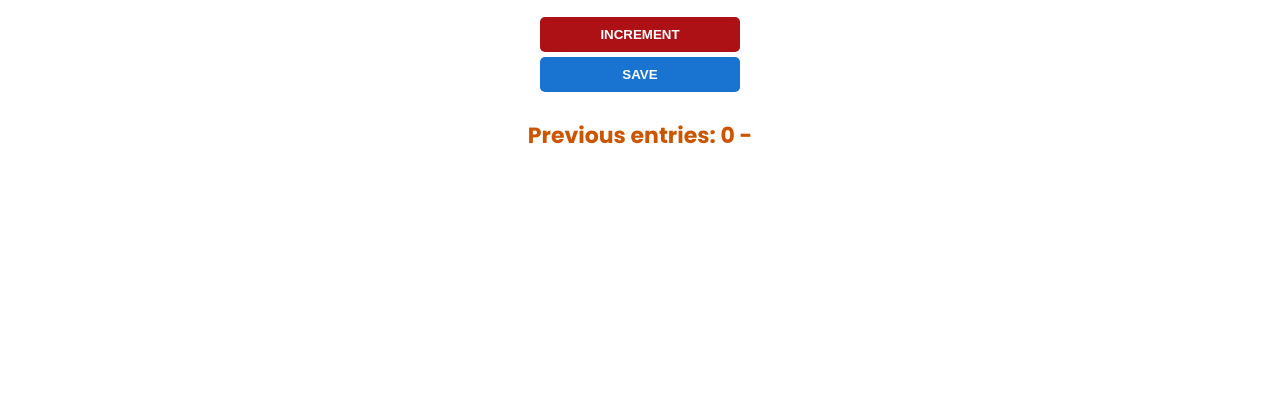
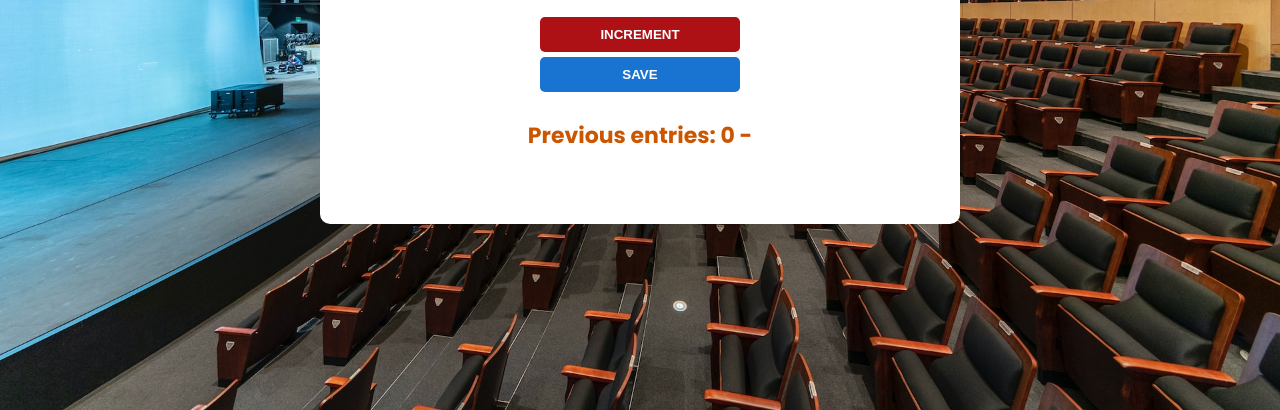
Before and after one commit to R-Chif/Attendance-counter, a plain HTML site: page index.html in a window 1280 px wide. Shown: the part 406-816 px from the top of the page. Drawn offline with Linux system fonts and the light colour scheme.

Commit message:
Update index.css

```diff
--- a/index.css
+++ b/index.css
@@ -3,7 +3,7 @@
 
 
 body {
-    background-image: url("./Images/auditorium.jpg");
+    background-image: url("./auditorium.jpg");
     background-size: cover;
     background-repeat: none;
     font-family:  'Poppins', sans-serif;
```
